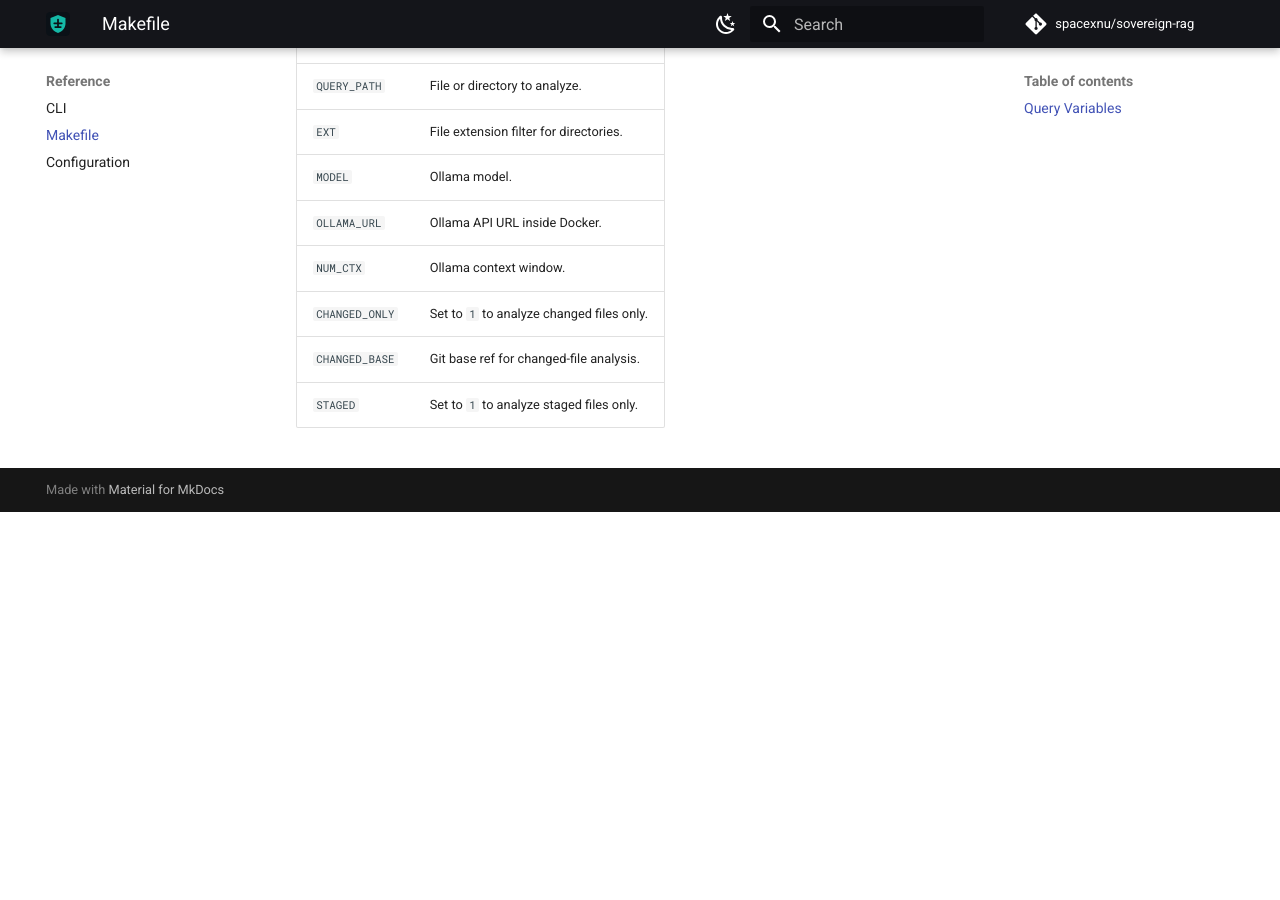
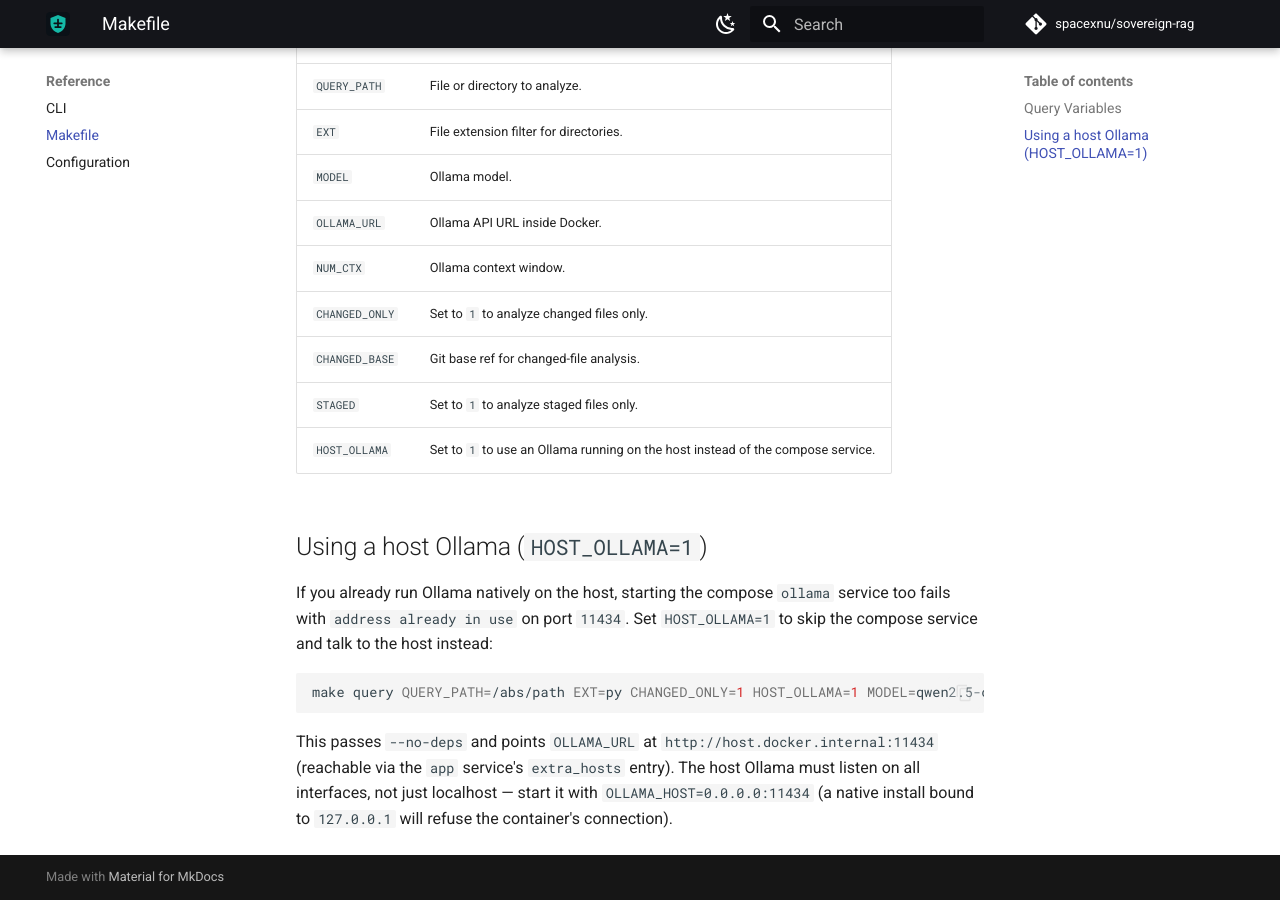
Before and after one commit to spacexnu/sovereign-rag, an MkDocs documentation site: the page built from docs/reference/makefile.md, in a window 1280 px wide and 900 px high, scrolled down 950 px. Built offline with MkDocs 1.6.1 and Material for MkDocs 9.7.7, drawn with Linux system fonts in a browser that asks for light colours; comment, search, counter and statistics services are not loaded; before the commit the page ends 1462 px from its top, so only the background shows below that.

Commit message:
docs: document HOST_OLLAMA for using a host Ollama

````diff
--- a/docs/reference/makefile.md
+++ b/docs/reference/makefile.md
@@ -29,3 +29,19 @@ The Makefile is the recommended interface for Docker usage.
 | `CHANGED_ONLY` | Set to `1` to analyze changed files only. |
 | `CHANGED_BASE` | Git base ref for changed-file analysis. |
 | `STAGED` | Set to `1` to analyze staged files only. |
+| `HOST_OLLAMA` | Set to `1` to use an Ollama running on the host instead of the compose service. |
+
+## Using a host Ollama (`HOST_OLLAMA=1`)
+
+If you already run Ollama natively on the host, starting the compose `ollama`
+service too fails with `address already in use` on port `11434`. Set
+`HOST_OLLAMA=1` to skip the compose service and talk to the host instead:
+
+```bash
+make query QUERY_PATH=/abs/path EXT=py CHANGED_ONLY=1 HOST_OLLAMA=1 MODEL=qwen2.5-coder:7b-instruct
+```
+
+This passes `--no-deps` and points `OLLAMA_URL` at `http://host.docker.internal:11434`
+(reachable via the `app` service's `extra_hosts` entry). The host Ollama must listen
+on all interfaces, not just localhost — start it with `OLLAMA_HOST=0.0.0.0:11434`
+(a native install bound to `127.0.0.1` will refuse the container's connection).
````
